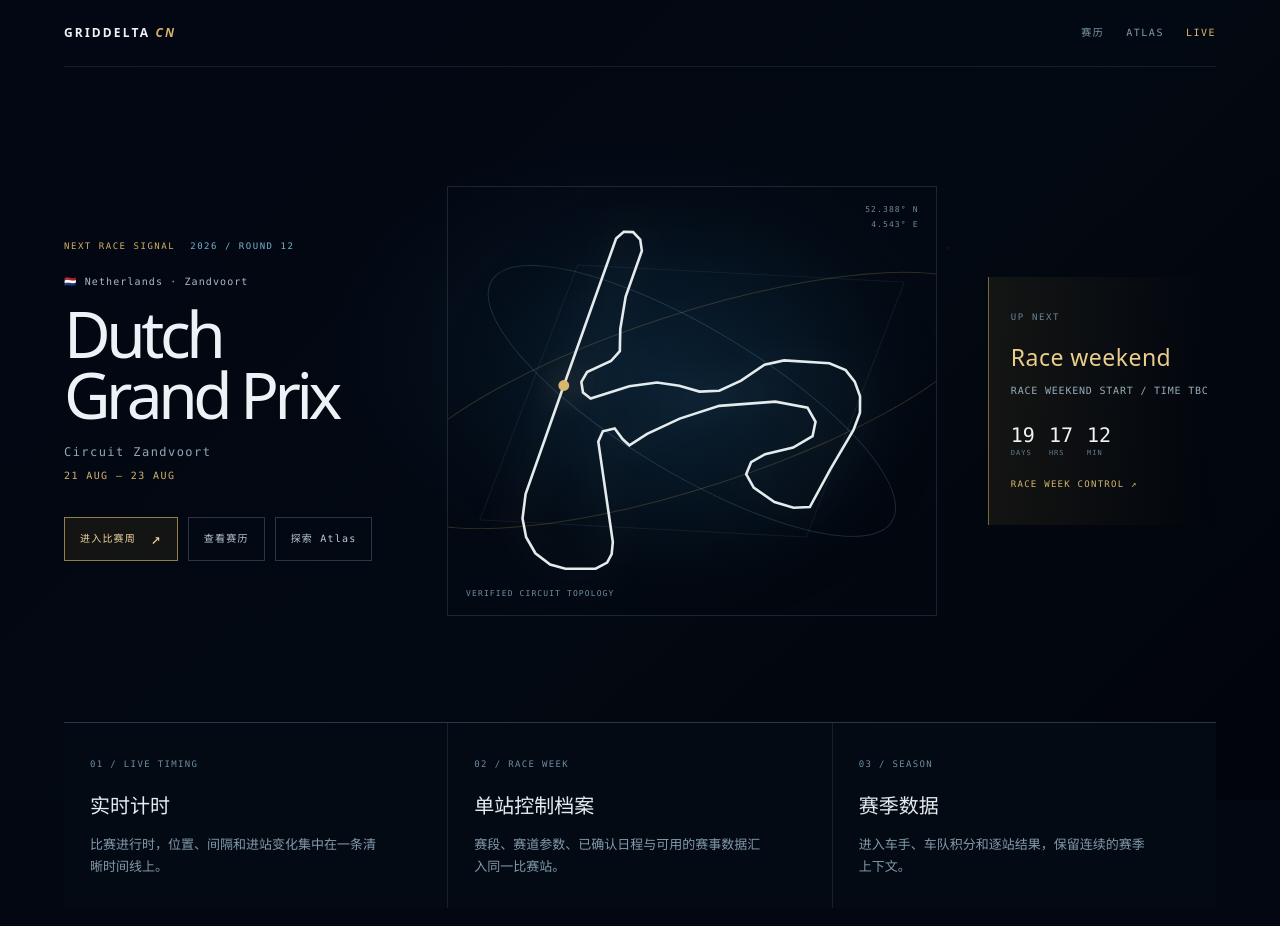
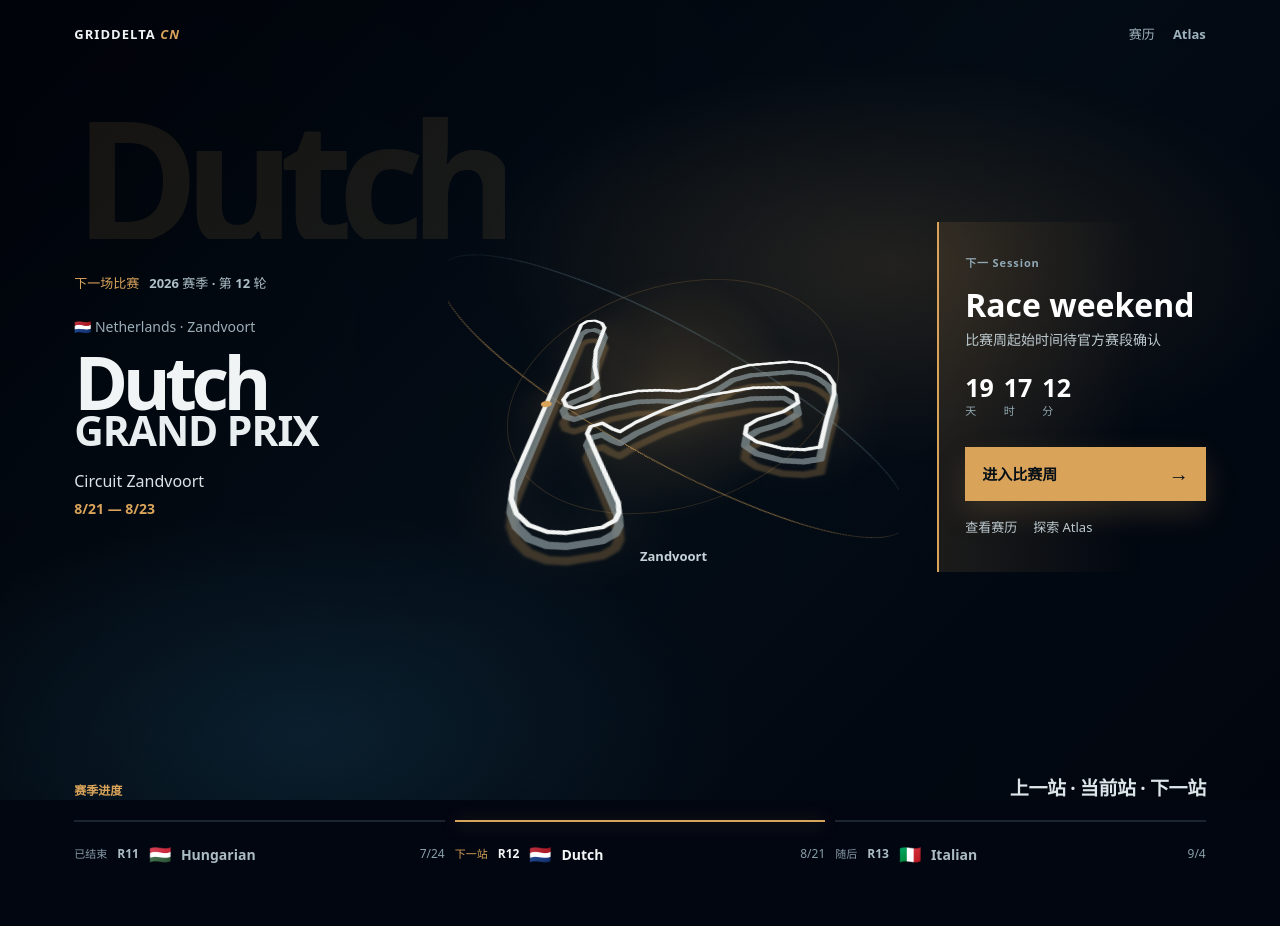
Before and after one commit to s8k8ps26k6-ui/pitwallcn, a Next.js app: page / in a window 1280 px wide. Shown: the top 926 px of the page. Built offline with nearby package versions, Linux system fonts and the light colour scheme.

Commit message:
feat: refocus homepage on race control

```diff
--- a/src/app/page.tsx
+++ b/src/app/page.tsx
@@ -1,10 +1,27 @@
 import { HomepageV3 } from "@/components/homepage-v3/homepage-v3";
-import { getCurrentSeasonRace } from "@/lib/atlas/race-detail";
+import {
+  getCurrentSeasonRace,
+  getSeasonRaces,
+  type UnifiedRace,
+} from "@/lib/atlas/race-detail";
 
-export default async function Home() {
+export default function Home() {
   const current = getCurrentSeasonRace();
+  const season = getSeasonRaces();
+  const currentIndex = season.findIndex(
+    (candidate) => candidate.eventId === current.race.eventId,
+  );
+  const raceRail = [
+    season[currentIndex - 1],
+    current.race,
+    season[currentIndex + 1],
+  ].filter((candidate): candidate is UnifiedRace => Boolean(candidate));
 
   return (
-    <HomepageV3 race={current.race} phase={current.phase} />
+    <HomepageV3
+      race={current.race}
+      phase={current.phase}
+      raceRail={raceRail}
+    />
   );
 }
--- a/src/components/homepage-v3/homepage-v3.tsx
+++ b/src/components/homepage-v3/homepage-v3.tsx
@@ -2,32 +2,115 @@
 
 import Link from "next/link";
 import type { Route } from "next";
+import type { CSSProperties } from "react";
 import { useEffect, useMemo, useState } from "react";
 import { CircuitOutline } from "@/components/race-shared/circuit-outline";
 import {
   formatLocalDateTime,
-  formatRaceDateRange,
   getCountryFlag,
   getPrimaryRaceMoment,
   type UnifiedRace,
 } from "@/lib/atlas/race-detail";
 import styles from "./homepage-v3.module.css";
 
+type EventTheme = {
+  accent: string;
+  accentRgb: string;
+  support: string;
+};
+
+const DEFAULT_THEME: EventTheme = {
+  accent: "#d7b56d",
+  accentRgb: "215 181 109",
+  support: "#4d8ba9",
+};
+
+const EVENT_THEMES: Partial<Record<string, EventTheme>> = {
+  netherlands: { accent: "#d9a35a", accentRgb: "217 163 90", support: "#28749c" },
+  belgium: { accent: "#d6a566", accentRgb: "214 165 102", support: "#55758a" },
+  hungary: { accent: "#cc866d", accentRgb: "204 134 109", support: "#65769c" },
+  italy: { accent: "#b8c77a", accentRgb: "184 199 122", support: "#477f78" },
+  monaco: { accent: "#d9b09a", accentRgb: "217 176 154", support: "#6f5d98" },
+  singapore: { accent: "#ce816d", accentRgb: "206 129 109", support: "#3c87a1" },
+  japan: { accent: "#cf8c83", accentRgb: "207 140 131", support: "#5475a1" },
+  australia: { accent: "#d3b16c", accentRgb: "211 177 108", support: "#3d87a9" },
+  "united-states": { accent: "#cb9d73", accentRgb: "203 157 115", support: "#476da4" },
+  mexico: { accent: "#caa66b", accentRgb: "202 166 107", support: "#467f80" },
+  "sao-paulo": { accent: "#c0b66f", accentRgb: "192 182 111", support: "#408475" },
+  qatar: { accent: "#c69b80", accentRgb: "198 155 128", support: "#6d608d" },
+};
+
 function getCountdown(targetIso: string, now: Date) {
   const remaining = Math.max(0, Date.parse(targetIso) - now.getTime());
-  const units = [
-    Math.floor(remaining / 86_400_000),
-    Math.floor((remaining / 3_600_000) % 24),
-    Math.floor((remaining / 60_000) % 60),
-  ];
-  return units.map((value) => String(value).padStart(2, "0"));
+  return {
+    days: Math.floor(remaining / 86_400_000),
+    hours: Math.floor((remaining / 3_600_000) % 24),
+    minutes: Math.floor((remaining / 60_000) % 60),
+  };
 }
 
-export function HomepageV3({ race, phase }: { race: UnifiedRace; phase: "current" | "next" | "off-season" }) {
+function formatRaceDates(race: UnifiedRace) {
+  const format = new Intl.DateTimeFormat("zh-CN", {
+    month: "numeric",
+    day: "numeric",
+    timeZone: "UTC",
+  });
+  const start = format.format(new Date(`${race.race.startDate}T12:00:00.000Z`));
+  const end = format.format(new Date(`${race.race.endDate}T12:00:00.000Z`));
+  return `${start} — ${end}`;
+}
+
+function formatShortDate(value: string) {
+  return new Intl.DateTimeFormat("zh-CN", {
+    month: "numeric",
+    day: "numeric",
+    timeZone: "UTC",
+  }).format(new Date(`${value}T12:00:00.000Z`));
+}
+
+function getGrandPrixTitle(name: string) {
+  return name.replace(/ Grand Prix$/i, "");
+}
+
+function getPhaseLabel(phase: "current" | "next" | "off-season") {
+  if (phase === "current") return "比赛周进行中";
+  if (phase === "off-season") return "赛季收官后";
+  return "下一场比赛";
+}
+
+function getRailState(
+  item: UnifiedRace,
+  selected: UnifiedRace,
+  phase: "current" | "next" | "off-season",
+) {
+  if (item.eventId === selected.eventId) return phase === "current" ? "当前" : "下一站";
+  return new Date(`${item.race.endDate}T23:59:59.999Z`).getTime() < Date.now()
+    ? "已结束"
+    : "随后";
+}
+
+export function HomepageV3({
+  race,
+  phase,
+  raceRail,
+}: {
+  race: UnifiedRace;
+  phase: "current" | "next" | "off-season";
+  raceRail: UnifiedRace[];
+}) {
   const [now, setNow] = useState(() => new Date());
   const moment = useMemo(() => getPrimaryRaceMoment(race, now), [now, race]);
   const countdown = getCountdown(moment.startTime, now);
+  const theme = EVENT_THEMES[race.race.id] ?? DEFAULT_THEME;
   const detailHref = `/races/${race.season}/${race.eventId}` as Route;
+  const localSessionTime = moment.isTimeConfirmed
+    ? formatLocalDateTime(moment.startTime, race.circuit?.timeZone, "zh-CN")
+    : "比赛周起始时间待官方赛段确认";
+  const themeStyle = {
+    "--event-accent": theme.accent,
+    "--event-accent-rgb": theme.accentRgb,
+    "--event-support": theme.support,
+  } as CSSProperties;
 
   useEffect(() => {
     const interval = window.setInterval(() => setNow(new Date()), 1_000);
@@ -35,92 +118,137 @@ export function HomepageV3({ race, phase }: { race: UnifiedRace; phase: "current
   }, []);
 
   return (
-    <main className={styles.page}>
-      <div className={styles.space} aria-hidden="true" />
+    <main className={styles.page} style={themeStyle}>
+      <div className={styles.backdrop} aria-hidden="true" />
       <header className={styles.header}>
-        <Link className={styles.brand} href="/">GRIDDELTA <em>CN</em></Link>
+        <Link className={styles.brand} href="/">
+          GRIDDELTA <em>CN</em>
+        </Link>
         <nav className={styles.nav} aria-label="GridDelta navigation">
           <Link href="/schedule">赛历</Link>
-          <Link href="/atlas-v2">ATLAS</Link>
-          <Link href="/live">LIVE</Link>
+          <Link href="/atlas-v2">Atlas</Link>
         </nav>
       </header>
 
-      <section className={styles.hero}>
+      <section className={styles.hero} aria-labelledby="race-title">
+        <div className={styles.heroBackdropTitle} aria-hidden="true">
+          {getGrandPrixTitle(race.race.name)}
+        </div>
         <div className={styles.heroCopy}>
-          <p className={styles.eyebrow}>
-            <span>{phase === "current" ? "LIVE RACE WEEK" : "NEXT RACE SIGNAL"}</span>
-            2026 / ROUND {String(race.race.round).padStart(2, "0")}
+          <p className={styles.raceMeta}>
+            <span>{getPhaseLabel(phase)}</span>
+            2026 赛季 · 第 {race.race.round} 轮
           </p>
-          <p className={styles.location}>
+          <p className={styles.country}>
             {getCountryFlag(race.race.country)} {race.race.country} · {race.race.city}
           </p>
-          <h1>{race.race.name}</h1>
+          <h1 id="race-title">
+            {getGrandPrixTitle(race.race.name)} <span>GRAND PRIX</span>
+          </h1>
           <p className={styles.circuit}>{race.race.circuitName}</p>
-          <p className={styles.date}>{formatRaceDateRange(race)}</p>
-          <div className={styles.heroActions}>
-            <Link className={styles.primaryAction} href={detailHref}>
-              进入比赛周 <span>↗</span>
-            </Link>
-            <Link className={styles.secondaryAction} href="/schedule">查看赛历</Link>
-            <Link className={styles.secondaryAction} href="/atlas-v2">探索 Atlas</Link>
-          </div>
+          <p className={styles.weekendDates}>{formatRaceDates(race)}</p>
         </div>
 
-        <div className={styles.trackVisual} aria-label={`${race.race.circuitName} circuit trace`}>
-          <div className={styles.orbitOne} aria-hidden="true" />
-          <div className={styles.orbitTwo} aria-hidden="true" />
-          <div className={styles.coordinates} aria-hidden="true">
-            <span>{Math.abs(race.race.latitude).toFixed(3)}° {race.race.latitude >= 0 ? "N" : "S"}</span>
-            <span>{Math.abs(race.race.longitude).toFixed(3)}° {race.race.longitude >= 0 ? "E" : "W"}</span>
-          </div>
+        <div className={styles.trackStage} aria-label={`${race.race.circuitName} circuit model`}>
+          <div className={styles.trackHalo} aria-hidden="true" />
+          <div className={styles.trackRings} aria-hidden="true" />
           <CircuitOutline
             outline={race.circuit?.outline}
-            className={styles.trace}
-            title={`${race.race.circuitName} verified circuit outline`}
+            className={`${styles.trackLayer} ${styles.trackDepth}`}
+            title={`${race.race.circuitName} circuit depth layer`}
+          />
+          <CircuitOutline
+            outline={race.circuit?.outline}
+            className={`${styles.trackLayer} ${styles.trackMid}`}
+            title={`${race.race.circuitName} circuit model`}
+          />
+          <CircuitOutline
+            outline={race.circuit?.outline}
+            className={`${styles.trackLayer} ${styles.trackTop}`}
+            title={`${race.race.circuitName} circuit outline`}
             showStartMarker
           />
-          <span className={styles.traceCaption}>VERIFIED CIRCUIT TOPOLOGY</span>
+          <p className={styles.trackLocation}>{race.race.city}</p>
         </div>
 
-        <aside className={styles.signalPanel}>
-          <p>UP NEXT</p>
+        <section className={styles.sessionPanel} aria-label="Next session">
+          <p className={styles.sessionLabel}>下一 Session</p>
           <strong>{moment.label}</strong>
-          <span>
-            {moment.isTimeConfirmed
-              ? formatLocalDateTime(moment.startTime, race.circuit?.timeZone)
-              : "RACE WEEKEND START / TIME TBC"}
-          </span>
-          <div className={styles.countdown} aria-label="Countdown">
-            <div><b>{countdown[0]}</b><small>DAYS</small></div>
-            <div><b>{countdown[1]}</b><small>HRS</small></div>
-            <div><b>{countdown[2]}</b><small>MIN</small></div>
+          <time dateTime={moment.startTime}>{localSessionTime}</time>
+          <div className={styles.countdown} aria-label="Countdown to next session">
+            <span><b>{String(countdown.days).padStart(2, "0")}</b>天</span>
+            <span><b>{String(countdown.hours).padStart(2, "0")}</b>时</span>
+            <span><b>{String(countdown.minutes).padStart(2, "0")}</b>分</span>
           </div>
-          <Link href={detailHref}>RACE WEEK CONTROL ↗</Link>
-        </aside>
+          <Link className={styles.primaryAction} href={detailHref}>
+            进入比赛周 <span aria-hidden="true">→</span>
+          </Link>
+          <div className={styles.secondaryLinks}>
+            <Link href="/schedule">查看赛历</Link>
+            <Link href="/atlas-v2">探索 Atlas</Link>
+          </div>
+        </section>
       </section>
 
-      <section className={styles.commandBand} aria-label="Product entries">
-        <Link href="/live">
-          <span>01 / LIVE TIMING</span>
-          <strong>实时计时</strong>
-          <p>比赛进行时，位置、间隔和进站变化集中在一条清晰时间线上。</p>
+      <section className={styles.raceRail} aria-labelledby="season-rail-title">
+        <div className={styles.sectionHeading}>
+          <p>赛季进度</p>
+          <h2 id="season-rail-title">上一站 · 当前站 · 下一站</h2>
+        </div>
+        <div className={styles.railItems}>
+          {raceRail.map((item) => {
+            const state = getRailState(item, race, phase);
+            const active = item.eventId === race.eventId;
+            return (
+              <Link
+                className={`${styles.railItem} ${active ? styles.railItemActive : ""}`}
+                href={`/races/${item.season}/${item.eventId}` as Route}
+                key={item.eventId}
+              >
+                <span className={styles.railState}>{state}</span>
+                <span className={styles.railRound}>R{String(item.race.round).padStart(2, "0")}</span>
+                <span className={styles.railFlag}>{getCountryFlag(item.race.country)}</span>
+                <span className={styles.railName}>{getGrandPrixTitle(item.race.name)}</span>
+                <span className={styles.railDate}>{formatShortDate(item.race.startDate)}</span>
+              </Link>
+            );
+          })}
+        </div>
+      </section>
+
+      <section className={styles.dataDeck} aria-label="Race data summary">
+        <Link className={styles.liveStatus} href="/live">
+          <span className={styles.dataKicker}>LIVE TIMING</span>
+          <strong>{phase === "current" ? "比赛周数据窗口" : "赛时开启"}</strong>
+          <p>
+            {phase === "current"
+              ? "实时计时入口已就绪，数据流取决于 OpenF1 当期可用性。"
+              : "比赛周开始后可进入实时计时；当前不伪造实时圈速。"}
+          </p>
+          <span className={styles.dataArrow} aria-hidden="true">→</span>
         </Link>
-        <Link href={detailHref}>
-          <span>02 / RACE WEEK</span>
-          <strong>单站控制档案</strong>
-          <p>赛段、赛道参数、已确认日程与可用的赛事数据汇入同一比赛站。</p>
-        </Link>
-        <Link href="/standings">
-          <span>03 / SEASON</span>
-          <strong>赛季数据</strong>
-          <p>进入车手、车队积分和逐站结果，保留连续的赛季上下文。</p>
+
+        <article className={styles.circuitData}>
+          <span className={styles.dataKicker}>本站关键数据</span>
+          <div>
+            <strong>{race.circuit?.lengthKm ? `${race.circuit.lengthKm.toFixed(3)} KM` : "长度待确认"}</strong>
+            <strong>{race.circuit?.laps ? `${race.circuit.laps} 圈` : "圈数待确认"}</strong>
+            <strong>{race.race.isSprint ? "冲刺周末" : "常规周末"}</strong>
+          </div>
+          <p>赛道字段来自统一 circuit registry。</p>
+        </article>
+
+        <Link className={styles.standingsStatus} href="/standings">
+          <span className={styles.dataKicker}>冠军积分</span>
+          <strong>已核验快照待接入</strong>
+          <p>当前项目的静态 fallback 不作为真实积分榜展示。</p>
+          <span className={styles.dataArrow} aria-hidden="true">→</span>
         </Link>
       </section>
 
       <footer className={styles.footer}>
-        <span>GRIDDELTA CN / F1 DATA IN MOTION</span>
-        <span>CALENDAR · ATLAS · RACE WEEK CONTROL</span>
+        <span>GRIDDELTA CN · 2026 F1 SEASON</span>
+        <span>赛事与赛道字段使用统一赛历数据源</span>
       </footer>
     </main>
   );
```
Also changed, not shown: src/components/homepage-v3/homepage-v3.module.css.
